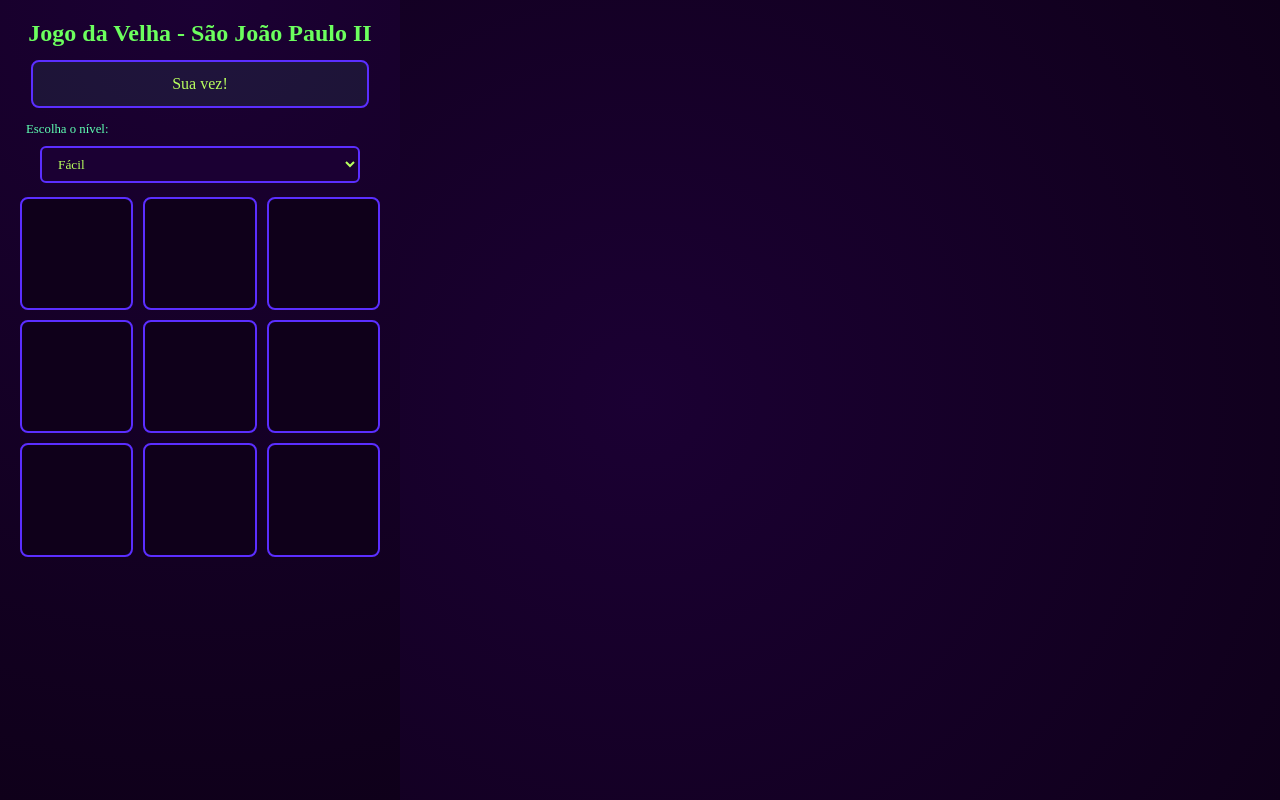
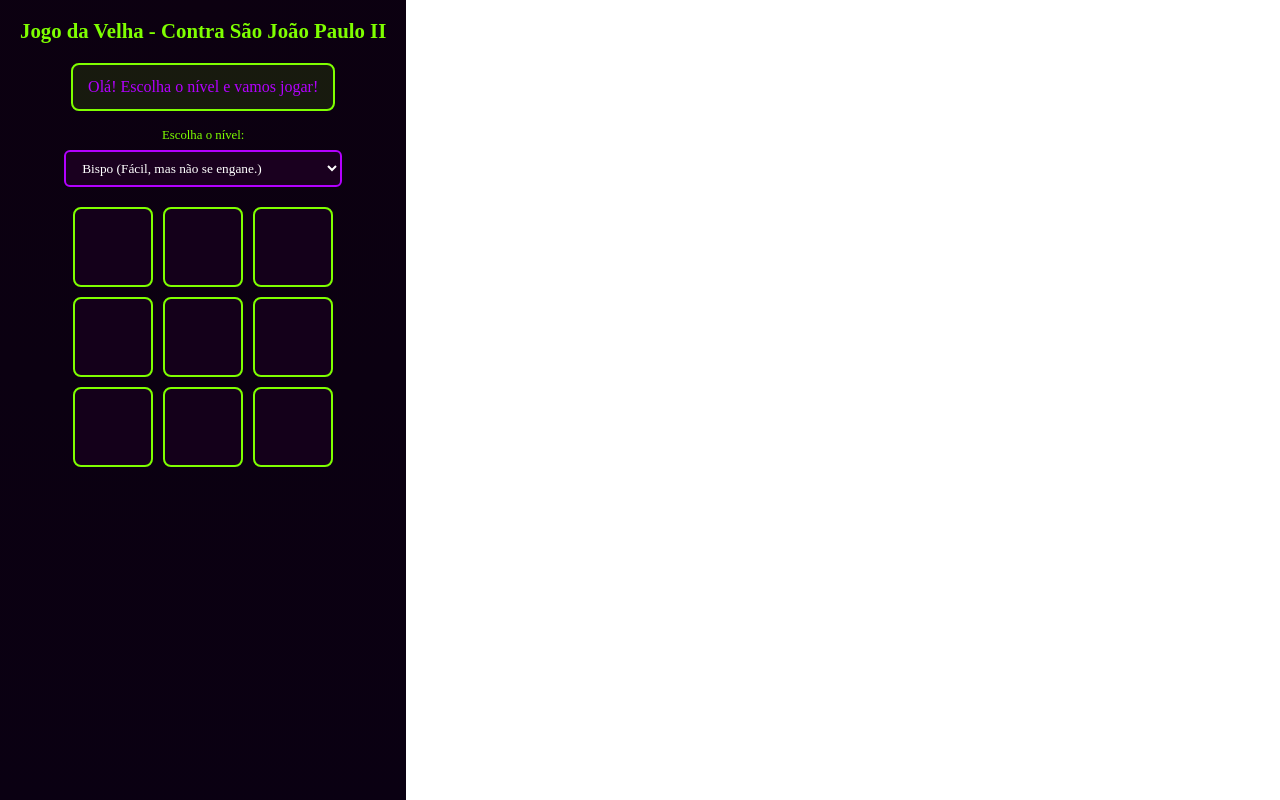
Before and after one commit to JLopes2024/jogo-da-velha-sjpii, a React (Vite) app: page / in a window 1280 px wide. Built offline with nearby package versions, Linux system fonts and the light colour scheme.

Commit message:
nivel-adicional-auto

```diff
--- a/src/App.css
+++ b/src/App.css
@@ -1,115 +1,97 @@
-/* Reset básico */
 * {
   box-sizing: border-box;
   margin: 0;
   padding: 0;
-  font-family: 'Press Start 2P', cursive; /* Fonte retrô estilo arcade */
+  font-family: 'Press Start 2P', cursive;
 }
 
-/* Container principal */
 .container {
   min-height: 100vh;
   display: flex;
   flex-direction: column;
   align-items: center;
-  justify-content: flex-start; /* padrão: conteúdo no topo */
+  justify-content: flex-start;
   padding: 20px;
-  background: radial-gradient(circle at top, #1B0033, #0f001a);
-  color: #740000;
+  background: radial-gradient(circle at top, #0c0010, #0a0012);
+  color: #e0e0e0;
 }
 
-/* Centraliza verticalmente em celulares */
-@media (max-width: 600px) {
-  .container {
-    justify-content: center; /* Centraliza verticalmente no mobile */
-  }
-}
-
-/* Título */
 h1 {
-  font-size: 1.5rem;
-  margin-bottom: 14px;
-  color: #6cff5e;
+  font-size: 1.3rem;
+  margin-bottom: 20px;
+  color: #7fff00;
   text-align: center;
 }
 
-/* Mensagem do bot */
 .bot-message {
-  background-color: rgba(94, 255, 178, 0.08);
-  color: #B8FF5E;
-  padding: 10px 14px;
-  border: 2px solid #5B2EFF;
+  background-color: rgba(127, 255, 0, 0.1);
+  color: #b300ff;
+  padding: 10px 15px;
+  border: 2px solid #7fff00;
   border-radius: 8px;
-  margin-bottom: 12px;
+  margin-bottom: 15px;
   text-align: center;
-  width: min(420px, 94%);
-  max-width: 100%;
-  word-wrap: break-word;
+  min-width: 250px;
 }
 
-/* Seleção de nível */
 .level-selector {
-  margin-bottom: 14px;
+  margin-bottom: 20px;
   display: flex;
   flex-direction: column;
   align-items: center;
-  width: 100%;
-  max-width: 420px;
 }
 
 .level-selector label {
-  margin-bottom: 6px;
+  margin-bottom: 5px;
   font-size: 0.8rem;
-  color: #5EFFB2;
-  align-self: flex-start;
-  margin-left: 6px;
+  color: #7fff00;
 }
 
 .level-selector select {
   padding: 8px 12px;
   border-radius: 6px;
-  border: 2px solid #5B2EFF;
-  background: #1B0033;
-  color: #B8FF5E;
+  border: 2px solid #b300ff;
+  background: #1a001f;
+  color: #ffffff;
   font-family: 'Press Start 2P', cursive;
   cursor: pointer;
-  width: 100%;
-  max-width: 320px;
 }
 
-/* Tabuleiro */
 .board {
   display: grid;
-  grid-template-columns: repeat(3, 1fr);
+  grid-template-columns: repeat(3, 80px);
+  grid-template-rows: repeat(3, 80px);
   gap: 10px;
-  width: min(360px, 94vw);
-  max-width: 100%;
-  margin-bottom: 16px;
+  margin-bottom: 20px;
 }
 
-/* Cada célula */
+@media (max-width: 500px) {
+  .board {
+    grid-template-columns: repeat(3, 60px);
+    grid-template-rows: repeat(3, 60px);
+    gap: 8px;
+  }
+}
+
 .cell {
   display: flex;
   align-items: center;
   justify-content: center;
-  aspect-ratio: 1 / 1;
-  font-size: clamp(1rem, 2.6vw, 1.6rem);
+  font-size: 1.5rem;
   font-weight: bold;
   cursor: pointer;
-  border: 2px solid #5B2EFF;
+  border: 2px solid #7fff00;
   border-radius: 8px;
-  background: #0f001a;
-  transition: transform 0.1s, background 0.12s;
-  color: #00e239;
-  user-select: none;
+  background: #14001a;
+  color: #b300ff;
+  transition: transform 0.1s, background 0.2s;
 }
 
-.cell:active {
-  transform: scale(0.98);
-  background: #05a005;
+.cell:hover {
+  transform: scale(1.05);
+  background: #21002a;
 }
 
-/* Mensagem de vitória/empate */
 .winner {
   text-align: center;
   margin-top: 10px;
@@ -117,48 +99,22 @@
 
 .winner h2 {
   font-size: 1rem;
-  color: #5B2EFF;
+  color: #b300ff;
   margin-bottom: 10px;
 }
 
 .winner button {
   padding: 10px 20px;
   font-family: 'Press Start 2P', cursive;
-  background: #1B0033;
-  color: #B8FF5E;
-  border: 2px solid #5EFFB2;
+  background: #0c0010;
+  color: #7fff00;
+  border: 2px solid #7fff00;
   border-radius: 8px;
   cursor: pointer;
-  transition: all 0.12s;
+  transition: all 0.2s;
 }
 
 .winner button:hover {
-  background: #5EFFB2;
-  color: #1B0033;
+  background: #7fff00;
+  color: #0c0010;
 }
-
-/* texto auxiliar */
-.unlock-text {
-  color: #9c27b0;
-  margin-top: 12px;
-  font-size: 0.8rem;
-  text-align: center;
-  max-width: 92%;
-}
-
-/* Responsividade fina */
-@media (max-width: 420px) {
-  .container { padding: 12px; }
-  h1 { font-size: 1.05rem; margin-bottom: 10px; }
-  .bot-message { font-size: 0.82rem; padding: 8px 10px; }
-  .level-selector select { font-size: 0.72rem; padding: 7px 8px; max-width: 100%; }
-  .board { gap: 8px; width: min(320px, 94vw); }
-  .cell { font-size: clamp(0.95rem, 3.6vw, 1.2rem); border-radius: 7px; }
-  .winner h2 { font-size: 0.95rem; }
-  .winner button { padding: 8px 16px; font-size: 0.75rem; }
-}
-
-/* Fundo retrô */
-body {
-  background: radial-gradient(circle, #1B0033 0%, #0f001a 100%);
-}
--- a/src/App.jsx
+++ b/src/App.jsx
@@ -1,133 +1,242 @@
-import React, { useState, useEffect } from "react";
-import "./App.css";
+import React, { useState, useEffect } from 'react';
+import './App.css';
 
-export default function JogoDaVelha() {
-  const [board, setBoard] = useState(Array(9).fill(null));
-  const [isXNext, setIsXNext] = useState(true);
+// Tabuleiro inicial: 9 posições vazias
+const initialBoard = Array(9).fill(null);
+
+function App() {
+  const [board, setBoard] = useState(initialBoard);
+  const [isPlayerTurn, setIsPlayerTurn] = useState(true);
   const [winner, setWinner] = useState(null);
-  const [level, setLevel] = useState("facil");
+  const [level, setLevel] = useState('bispo');
+  const [botMessage, setBotMessage] = useState('Olá! Escolha o nível e vamos jogar!');
 
-  // Função para verificar vencedor
-  const calculateWinner = (squares) => {
+  // ⚙️ useEffect principal para turno do bot
+  useEffect(() => {
+    if (!isPlayerTurn && !winner) {
+      const timer = setTimeout(() => {
+        botMove();
+      }, 500);
+      return () => clearTimeout(timer);
+    }
+  }, [isPlayerTurn, winner, level]);
+
+  // ⚙️ useEffect especial: se o jogador escolher "Santo",
+  // o bot começa o jogo automaticamente
+  useEffect(() => {
+    if (level === 'santo' && board.every(cell => cell === null)) {
+      setBotMessage('Eu começo, jovem. Que o Espírito Santo esteja contigo!');
+      setIsPlayerTurn(false);
+    }
+  }, [level]);
+
+  // Função do bot
+  const botMove = () => {
+    const newBoard = board.slice();
+    let bestMove;
+
+    if (level === 'bispo') {
+      bestMove = getSafeMove(newBoard);
+      setBotMessage(randomMessage('bispo'));
+    } else if (level === 'papa') {
+      if (Math.random() < 0.5) {
+        bestMove = getBestMove(newBoard);
+        setBotMessage(randomMessage('papaSmart'));
+      } else {
+        const emptyCells = board.map((c,i) => c===null?i:null).filter(i=>i!==null);
+        bestMove = emptyCells[Math.floor(Math.random()*emptyCells.length)];
+        setBotMessage(randomMessage('papa'));
+      }
+    } else {
+      bestMove = getBestMove(newBoard);
+      setBotMessage(randomMessage('santo'));
+    }
+
+    newBoard[bestMove] = 'X';
+    setBoard(newBoard);
+    checkWinner(newBoard);
+    setIsPlayerTurn(true);
+  };
+
+  const handleClick = (index) => {
+    if (board[index] || !isPlayerTurn || winner) return;
+    const newBoard = board.slice();
+    newBoard[index] = 'O';
+    setBoard(newBoard);
+    checkWinner(newBoard);
+    setIsPlayerTurn(false);
+  };
+
+  const checkWinner = (b) => {
     const lines = [
-      [0, 1, 2],
-      [3, 4, 5],
-      [6, 7, 8],
-      [0, 3, 6],
-      [1, 4, 7],
-      [2, 5, 8],
-      [0, 4, 8],
-      [2, 4, 6],
+      [0,1,2],[3,4,5],[6,7,8],
+      [0,3,6],[1,4,7],[2,5,8],
+      [0,4,8],[2,4,6]
     ];
-    for (let [a, b, c] of lines) {
-      if (squares[a] && squares[a] === squares[b] && squares[a] === squares[c]) {
-        return squares[a];
+
+    for (let [a,bIndex,c] of lines) {
+      if (b[a] && b[a] === b[bIndex] && b[a] === b[c]) {
+        setWinner(b[a] === 'O' ? 'Você ganhou!' : 'São João Paulo II ganhou!');
+        setBotMessage(b[a] === 'X' ? 'Haha, sabia que venceria!' : 'Não desanime, jovem!');
+        return;
+      }
+    }
+
+    if (!b.includes(null)) {
+      setWinner('Empate!');
+      setBotMessage('Empate! Somos igualmente sábios hoje.');
+    }
+  };
+
+  const resetGame = () => {
+    setBoard(initialBoard);
+    setWinner(null);
+    setIsPlayerTurn(true);
+    setBotMessage('Vamos jogar novamente! Escolha o nível.');
+  };
+
+  // ==================== BOT INTELIGENTE (Minimax) ====================
+
+  const getBestMove = (board) => {
+    let bestScore = -Infinity;
+    let move;
+    const emptyCells = board.map((cell, i) => cell === null ? i : null).filter(i => i !== null);
+
+    emptyCells.forEach(i => {
+      board[i] = 'X';
+      const score = minimax(board, false);
+      board[i] = null;
+      if (score > bestScore) {
+        bestScore = score;
+        move = i;
+      }
+    });
+
+    return move;
+  };
+
+  const minimax = (board, isMaximizing) => {
+    const result = evaluate(board);
+    if (result !== null) return result;
+
+    const emptyCells = board.map((cell, i) => cell === null ? i : null).filter(i => i !== null);
+
+    if (isMaximizing) {
+      let bestScore = -Infinity;
+      for (let i of emptyCells) {
+        board[i] = 'X';
+        bestScore = Math.max(bestScore, minimax(board, false));
+        board[i] = null;
+      }
+      return bestScore;
+    } else {
+      let bestScore = Infinity;
+      for (let i of emptyCells) {
+        board[i] = 'O';
+        bestScore = Math.min(bestScore, minimax(board, true));
+        board[i] = null;
+      }
+      return bestScore;
+    }
+  };
+
+  const evaluate = (board) => {
+    const lines = [
+      [0,1,2],[3,4,5],[6,7,8],
+      [0,3,6],[1,4,7],[2,5,8],
+      [0,4,8],[2,4,6]
+    ];
+
+    for (let [a,b,c] of lines) {
+      if (board[a] && board[a] === board[b] && board[a] === board[c]) {
+        return board[a] === 'X' ? 10 : -10;
+      }
+    }
+
+    if (!board.includes(null)) return 0;
+    return null;
+  };
+
+  // ==================== BISPO (FÁCIL) ====================
+  const getSafeMove = (board) => {
+    const winMove = findWinningMove(board, 'X');
+    if (winMove !== null) return winMove;
+    const blockMove = findWinningMove(board, 'O');
+    if (blockMove !== null) return blockMove;
+    const emptyCells = board.map((c,i) => c===null?i:null).filter(i=>i!==null);
+    return emptyCells[Math.floor(Math.random()*emptyCells.length)];
+  };
+
+  const findWinningMove = (b, player) => {
+    const lines = [
+      [0,1,2],[3,4,5],[6,7,8],
+      [0,3,6],[1,4,7],[2,5,8],
+      [0,4,8],[2,4,6]
+    ];
+
+    for (let [a,bIndex,c] of lines) {
+      const line = [b[a], b[bIndex], b[c]];
+      if (line.filter(x=>x===player).length===2 && line.includes(null)) {
+        return [a,bIndex,c][line.indexOf(null)];
       }
     }
     return null;
   };
 
-  // Função de reset geral do tabuleiro
-  const resetBoard = () => {
-    setBoard(Array(9).fill(null));
-    setWinner(null);
-    setIsXNext(true);
+  // ==================== MENSAGENS ====================
+
+  const randomMessage = (type) => {
+    const messages = {
+      bispo: [
+        'Hm, isso vai ser divertido!',
+        'Estou apenas começando...',
+        'Você pode vencer, mas não será fácil!'
+      ],
+      papa: [
+        'Hmm, estou refletindo...',
+        'Vamos ver se consigo essa vitória!',
+        'Não subestime um Papa!'
+      ],
+      papaSmart: [
+        'O jogo está ficando interessante...',
+        'Preciso pensar um pouco mais...',
+        'Que movimento sábio eu farei agora?'
+      ],
+      santo: [
+        'Santo ou sábio, o caminho da vitória é claro!',
+        'Minhas estratégias são divinas!',
+        'Prepare-se para o desafio máximo!'
+      ]
+    };
+
+    const arr = messages[type] || ['...'];
+    return arr[Math.floor(Math.random() * arr.length)];
   };
 
-  // Quando o jogador clica em uma célula
-  const handleClick = (index) => {
-    if (winner || board[index]) return;
-
-    const newBoard = [...board];
-    newBoard[index] = isXNext ? "X" : "O";
-    setBoard(newBoard);
-    setIsXNext(!isXNext);
-  };
-
-  // Função para o bot jogar
-  const botMove = (newBoard) => {
-    const emptyCells = newBoard
-      .map((cell, i) => (cell === null ? i : null))
-      .filter((i) => i !== null);
-
-    if (emptyCells.length === 0) return;
-
-    // Nível fácil = aleatório
-    let move = emptyCells[Math.floor(Math.random() * emptyCells.length)];
-
-    // Nível médio = tenta vencer se possível
-    if (level === "medio") {
-      for (let i of emptyCells) {
-        const copy = [...newBoard];
-        copy[i] = "O";
-        if (calculateWinner(copy) === "O") {
-          move = i;
-          break;
-        }
-      }
-    }
-
-    // Nível difícil = tenta bloquear jogador X
-    if (level === "dificil") {
-      for (let i of emptyCells) {
-        const copy = [...newBoard];
-        copy[i] = "X";
-        if (calculateWinner(copy) === "X") {
-          move = i;
-          break;
-        }
-      }
-    }
-
-    newBoard[move] = "O";
-    setBoard(newBoard);
-    setIsXNext(true);
-  };
-
-  // Quando há mudança no tabuleiro, verifica o vencedor
-  useEffect(() => {
-    const win = calculateWinner(board);
-    if (win) {
-      setWinner(win);
-    } else if (!board.includes(null)) {
-      setWinner("Empate");
-    } else if (!isXNext) {
-      setTimeout(() => botMove([...board]), 400);
-    }
-  }, [board, isXNext]);
-
-  // Quando o nível muda, reseta o tabuleiro
-  const handleLevelChange = (e) => {
-    setLevel(e.target.value);
-    resetBoard();
-  };
+  // ==================== RENDERIZAÇÃO ====================
 
   return (
     <div className="container">
-      <h1>Jogo da Velha - São João Paulo II</h1>
+      <h1>Jogo da Velha - Contra São João Paulo II</h1>
 
-      <div className="bot-message">
-        {winner
-          ? winner === "Empate"
-            ? "Empate! 😅"
-            : `Vitória de ${winner}! 🎉`
-          : isXNext
-          ? "Sua vez!"
-          : "Turno do São João Paulo II 🤖"}
-      </div>
+      <div className="bot-message">{botMessage}</div>
 
       <div className="level-selector">
-        <label htmlFor="level">Escolha o nível:</label>
-        <select id="level" value={level} onChange={handleLevelChange}>
-          <option value="facil">Fácil</option>
-          <option value="medio">Médio</option>
-          <option value="dificil">Difícil</option>
+        <label>Escolha o nível: </label>
+        <select value={level} onChange={(e) => setLevel(e.target.value)}>
+          <option value="bispo">Bispo (Fácil, mas não se engane.)</option>
+          <option value="papa">Papa (Médio, mas posso ser legal.)</option>
+          <option value="santo">Santo (Difícil, a subida ao céu é diferente.)</option>
         </select>
       </div>
 
       <div className="board">
         {board.map((cell, index) => (
-          <div key={index} className="cell" onClick={() => handleClick(index)}>
+          <div
+            key={index}
+            className="cell"
+            onClick={() => handleClick(index)}
+          >
             {cell}
           </div>
         ))}
@@ -135,14 +244,12 @@
 
       {winner && (
         <div className="winner">
-          <h2>
-            {winner === "Empate"
-              ? "Empate!"
-              : `${winner} venceu o jogo!`}
-          </h2>
-          <button onClick={resetBoard}>Jogar novamente</button>
+          <h2>{winner}</h2>
+          <button onClick={resetGame}>Reiniciar</button>
         </div>
       )}
     </div>
   );
 }
+
+export default App;
```
